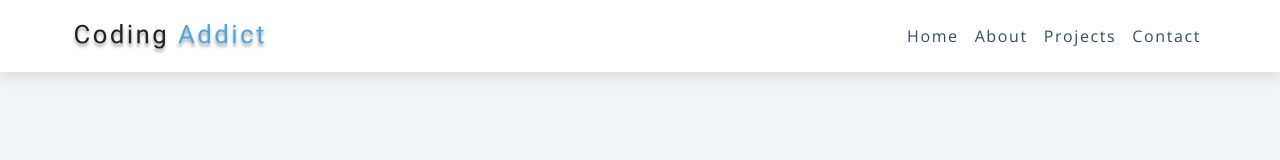
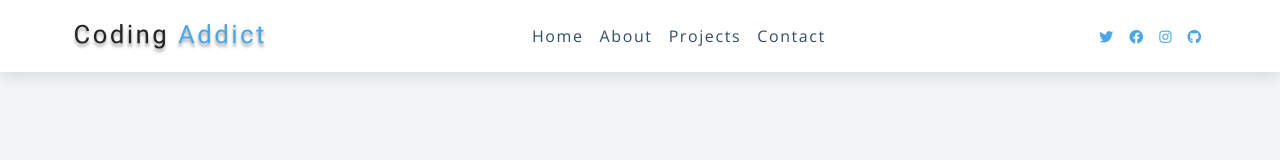
Before and after one commit to ashan1979/navbar_js, a plain HTML site: page index.html in a window 1280 px wide. Drawn offline with nearby package versions, Linux system fonts and the light colour scheme.

Commit message:
more styling

```diff
--- a/style.css
+++ b/style.css
@@ -236,4 +236,23 @@ nav {
     padding: 0;
     margin: 0 0.5rem;
   }
+
+  .links a:hover {
+    padding: 0;
+    background: transparent;
+  }
+
+  .social-icons {
+    display: flex;
+  }
+
+  .social-icons a {
+    margin: 0 0.5rem;
+    color: var(--clr-primary-5);
+    transition: var(--transition);
+  }
+
+  .social-icons a:hover {
+    color: var(--clr-primary-7);
+  }
 }
```
